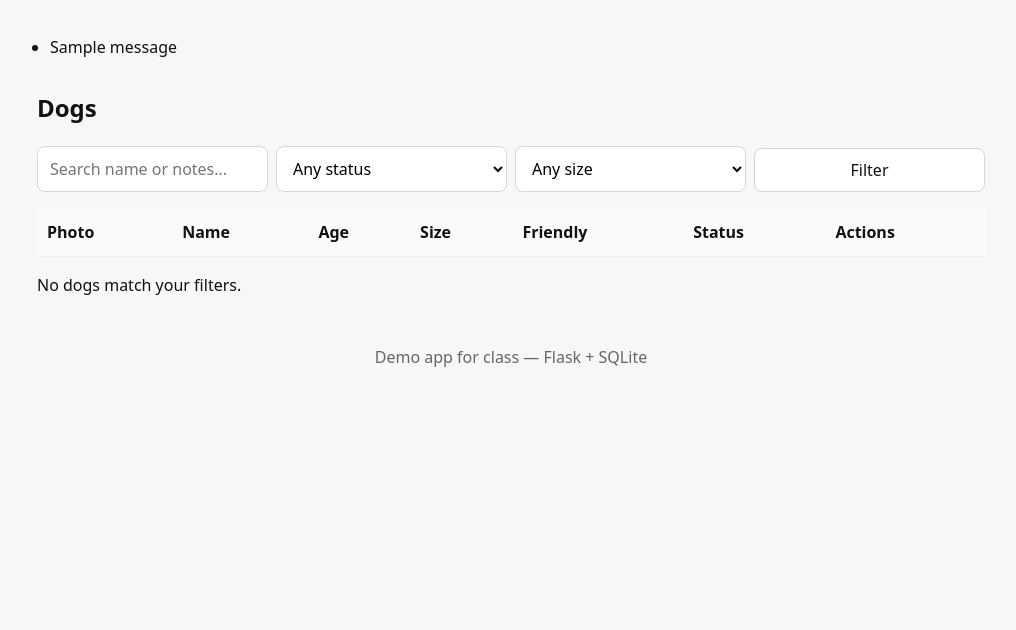
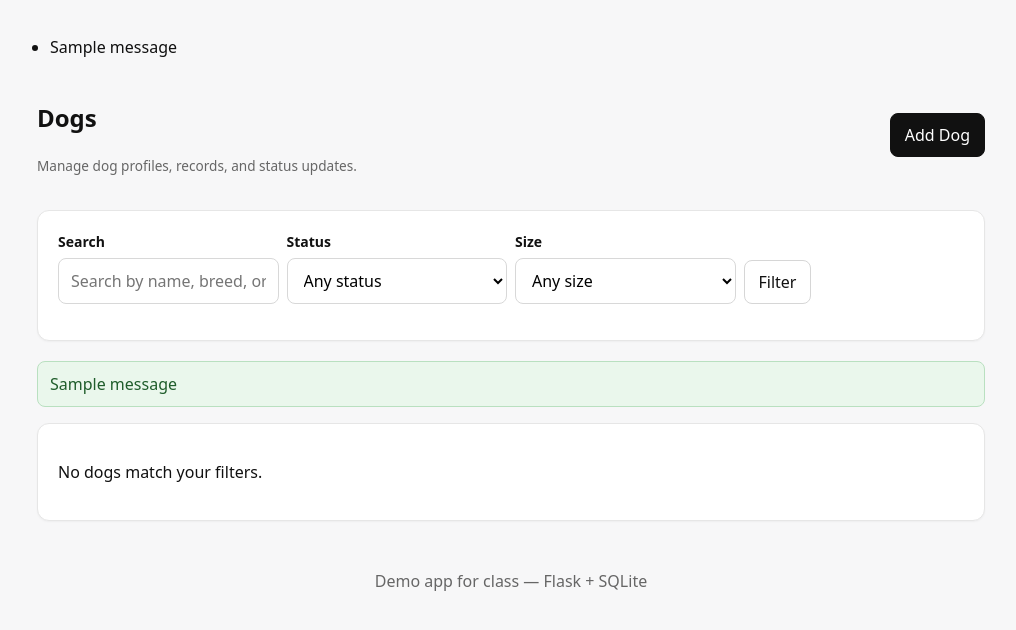
Before and after one commit to alexanmf/dog-app, a Flask app: page / in a window 1280 px wide. Shown: the part 69-699 px from the top of the page, without its empty margins (129-1145 px from the left). Run offline with Flask 3, Linux system fonts and the light colour scheme; the visitor is signed in with stand-in values (Sample User, id 1); one stand-in notice (Sample message) is shown; data that the repository does not hold is empty; some libraries are stand-ins or nearby versions.

Commit message:
Update index.html

```diff
--- a/dog_profile_demo/templates/index.html
+++ b/dog_profile_demo/templates/index.html
@@ -1,113 +1,178 @@
 {% extends "base.html" %}
 {% block content %}
 
+<div class="top-bar">
+  <div>
     <h2>Dogs</h2>
+    <p class="muted">Manage dog profiles, records, and status updates.</p>
+  </div>
 
-<!-- Filters -->
-<form method="get" class="filters">
+  {% if session.get("role") in ["admin", "coordinator", "staff"] %}
+    <a href="{{ url_for('dogs.add_dog') }}" class="btn primary">Add Dog</a>
+  {% endif %}
+</div>
+
+<div class="card">
+  <form method="GET" action="{{ url_for('dogs.index') }}" class="filters">
+    <div>
+      <label for="q">Search</label>
       <input
         type="text"
+        id="q"
         name="q"
-    placeholder="Search name or notes..."
-    value="{{ request.args.get('q','') }}"
+        placeholder="Search by name, breed, or friendliness..."
+        value="{{ request.args.get('q', '') }}"
       >
+    </div>
 
-  <select name="status">
+    <div>
+      <label for="status">Status</label>
+      <select name="status" id="status">
         <option value="">Any status</option>
-    {% for s in ["Intake","Fostered","Hold","Adopted","Transferred"] %}
+        {% for s in ["Available", "Intake", "Fostered", "Hold", "Adopted", "Transferred"] %}
           <option value="{{ s }}" {% if request.args.get('status') == s %}selected{% endif %}>
             {{ s }}
           </option>
         {% endfor %}
       </select>
+    </div>
 
-  <select name="size">
+    <div>
+      <label for="size">Size</label>
+      <select name="size" id="size">
         <option value="">Any size</option>
-    {% for s in ["Small","Medium","Large"] %}
+        {% for s in ["Small", "Medium", "Large"] %}
           <option value="{{ s }}" {% if request.args.get('size') == s %}selected{% endif %}>
             {{ s }}
           </option>
         {% endfor %}
       </select>
+    </div>
 
+    <div>
       <button class="btn" type="submit">Filter</button>
+    </div>
   </form>
+</div>
 
-<!-- Dogs Table -->
+{% with messages = get_flashed_messages(with_categories=true) %}
+  {% if messages %}
+    <div class="flash-messages">
+      {% for category, message in messages %}
+        <div class="flash {{ category }}">{{ message }}</div>
+      {% endfor %}
+    </div>
+  {% endif %}
+{% endwith %}
+
+{% if dogs %}
+  <div class="table-wrap">
     <table>
       <thead>
         <tr>
           <th>Photo</th>
           <th>Name</th>
+          <th>Breed</th>
           <th>Age</th>
           <th>Size</th>
-      <th>Friendly</th>
+          <th>Friendliness</th>
           <th>Status</th>
           <th>Actions</th>
         </tr>
       </thead>
 
       <tbody>
-    {% for d in dogs %}
+        {% for dog in dogs %}
           <tr>
-
-      <!-- IMAGE COLUMN -->
             <td>
-        {% if d['image_url'] %}
-          {% set raw = d['image_url'] %}
-          {% if raw.startswith('http') %}
-            {% set img_src = raw %}
+              {% if dog.image_url %}
+                {% if dog.image_url.startswith('http') %}
+                  <img
+                    src="{{ dog.image_url }}"
+                    alt="{{ dog.name }}"
+                    style="max-height: 80px; width: 80px; object-fit: cover; border-radius: 8px;"
+                  >
                 {% else %}
-            {% set img_src = url_for('static', filename=raw) %}
+                  <img
+                    src="{{ url_for('static', filename=dog.image_url) }}"
+                    alt="{{ dog.name }}"
+                    style="max-height: 80px; width: 80px; object-fit: cover; border-radius: 8px;"
+                  >
                 {% endif %}
-          <img
-            src="{{ img_src }}"
-            alt="{{ d['name'] }}"
-            style="max-height:80px; border-radius:8px;">
               {% else %}
                 <img
                   src="{{ url_for('static', filename='no-image.png') }}"
-            alt=""
-            style="max-height:80px; opacity:.6;">
+                  alt="No image available"
+                  style="max-height: 80px; width: 80px; object-fit: cover; border-radius: 8px; opacity: 0.6;"
+                >
               {% endif %}
             </td>
 
-      <td>{{ d['name'] }}</td>
-      <td>{{ d['age'] }}</td>
-      <td>{{ d['size'] }}</td>
+            <td>
+              <strong>{{ dog.name }}</strong>
+            </td>
 
-      <!-- Friendly badges -->
+            <td>{{ dog.breed or "N/A" }}</td>
+            <td>{{ dog.age or "N/A" }}</td>
+            <td>{{ dog.size or "N/A" }}</td>
+
             <td>
-        {% if d['kid_friendly'] %}
-          <span class="badge">Kids</span>
-        {% endif %}
-        {% if d['cat_friendly'] %}
-          <span class="badge">Cats</span>
-        {% endif %}
-        {% if d['dog_friendly'] %}
-          <span class="badge">Dogs</span>
+              {% if dog.friendliness %}
+                <span class="badge">{{ dog.friendliness }}</span>
+              {% else %}
+                <span class="muted">N/A</span>
               {% endif %}
             </td>
 
-      <td>{{ d['status'] }}</td>
+            <td>
+              {% set status_class = "" %}
+              {% if dog.status == "Available" %}
+                {% set status_class = "available" %}
+              {% elif dog.status == "Fostered" %}
+                {% set status_class = "fostered" %}
+              {% elif dog.status == "Adopted" %}
+                {% set status_class = "adopted" %}
+              {% elif dog.status in ["Hold", "Medical Hold"] %}
+                {% set status_class = "medical" %}
+              {% endif %}
 
-      <!-- Actions -->
-      <td class="actions">
-        <a href="{{ url_for('detail', dog_id=d['id']) }}">View</a>
-        <a href="{{ url_for('edit', dog_id=d['id']) }}">Edit</a>
-        <a href="{{ url_for('delete', dog_id=d['id']) }}"
-           onclick="return confirm('Delete this dog?');">
-          Delete
-        </a>
+              <span class="badge {{ status_class }}">
+                {{ dog.status or "N/A" }}
+              </span>
             </td>
 
+            <td class="actions">
+              <a href="{{ url_for('dogs.dog_detail', dog_id=dog.id) }}" class="btn small">View</a>
+
+              {% if session.get("role") in ["admin", "coordinator", "staff"] %}
+                <a href="{{ url_for('dogs.edit_dog', dog_id=dog.id) }}" class="btn small">Edit</a>
+              {% endif %}
+
+              {% if session.get("role") in ["admin", "coordinator"] %}
+                <form
+                  method="POST"
+                  action="{{ url_for('dogs.delete_dog', dog_id=dog.id) }}"
+                  class="inline-form"
+                >
+                  <button
+                    type="submit"
+                    class="btn small danger"
+                    onclick="return confirm('Delete this dog?');"
+                  >
+                    Delete
+                  </button>
+                </form>
+              {% endif %}
+            </td>
           </tr>
         {% endfor %}
       </tbody>
     </table>
-
-{% if not dogs %}
+  </div>
+{% else %}
+  <div class="card">
     <p>No dogs match your filters.</p>
+  </div>
 {% endif %}
 
 {% endblock %}
```
Lines whose indentation alone changed are shown as unchanged.
